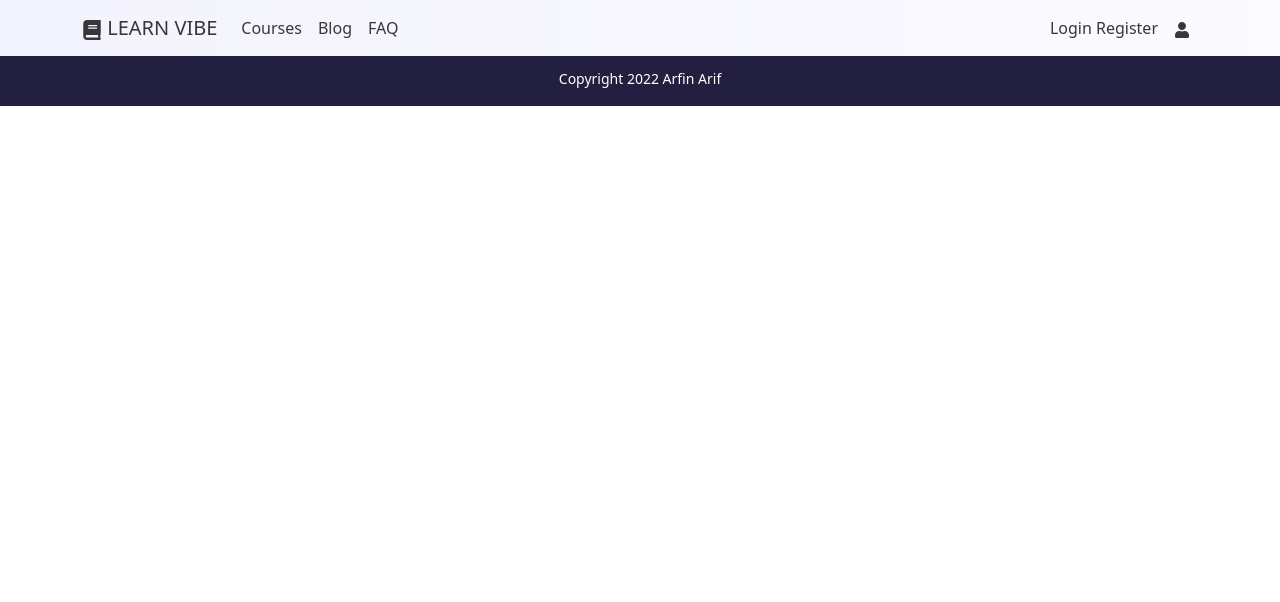
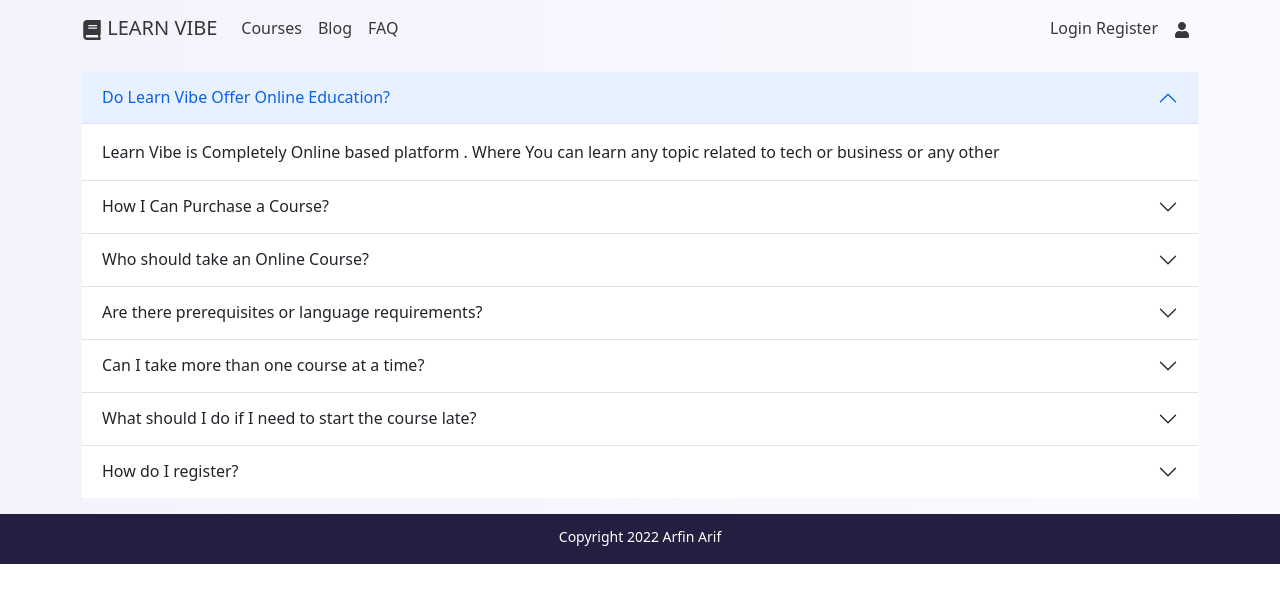
Before and after one commit to arfin-arif/learn-vibe, a React (Create React App) app: page /faq in a window 1280 px wide. Shown: the top 602 px of the page. Built offline with nearby package versions, Linux system fonts and the light colour scheme; no server answers.

Commit message:
faq page added

```diff
--- a/src/Pages/FAQ/FAQ.js
+++ b/src/Pages/FAQ/FAQ.js
@@ -1,8 +1,60 @@
 import React from 'react';
+import { Accordion } from 'react-bootstrap';
+import { Link } from 'react-router-dom';
 
 const FAQ = () => {
     return (
-        <div></div>
+        <div className="container pt-3 pb-3">
+            <Accordion defaultActiveKey="0" flush>
+                <Accordion.Item eventKey="0">
+                    <Accordion.Header>Do Learn Vibe Offer Online Education?</Accordion.Header>
+                    <Accordion.Body>
+                        Learn Vibe is Completely Online based platform . Where You can learn any topic related to tech or business or any other
+                    </Accordion.Body>
+                </Accordion.Item>
+                <Accordion.Item eventKey="1">
+                    <Accordion.Header>How I Can Purchase a Course?</Accordion.Header>
+                    <Accordion.Body>
+                        To Buy a course visit our <strong><Link to='/courses'>Courses</Link></strong> Page where you will find every courses that we are offering now.
+                    </Accordion.Body>
+                </Accordion.Item>
+                <Accordion.Item eventKey="2">
+                    <Accordion.Header>Who should take an Online Course?</Accordion.Header>
+                    <Accordion.Body>
+                        Students join our online courses for a variety of reasons and come from diverse backgrounds, professions, and age groups. With online courses, you can
+                        <li>  Advance your skill-set or begin a career change.</li>
+                        <li>Take the next step in your formal education.</li>
+                        <li> Ease the transition before entering a full-time academic program.</li>
+                        <li>Enjoy learning a new topic.</li>
+                    </Accordion.Body>
+                </Accordion.Item>
+                <Accordion.Item eventKey="3">
+                    <Accordion.Header>Are there prerequisites or language requirements?</Accordion.Header>
+                    <Accordion.Body>
+                        There are no prerequisites. Our courses are open to students of all backgrounds who are 18 years of age and older.
+                        All courses are conducted in English and Bengali.
+                    </Accordion.Body>
+                </Accordion.Item>
+                <Accordion.Item eventKey="4">
+                    <Accordion.Header> Can I take more than one course at a time?</Accordion.Header>
+                    <Accordion.Body>
+                        If you are new to online learning, we recommend that you begin with one course. As our courses are offered frequently throughout the year, you can always come back and continue your studies with one or more topics.
+                    </Accordion.Body>
+                </Accordion.Item>
+                <Accordion.Item eventKey="5">
+                    <Accordion.Header> What should I do if I need to start the course late?</Accordion.Header>
+                    <Accordion.Body>
+                        It is recommended that you begin your course promptly. If you do need to start the course a few days late, contact your instructor as soon as possible after the course has opened to discuss your options.
+                    </Accordion.Body>
+                </Accordion.Item>
+                <Accordion.Item eventKey="6">
+                    <Accordion.Header> How do I register?</Accordion.Header>
+                    <Accordion.Body>
+                        Registration is available on our website. Just follow the <strong><Link to='/register'>Registration Page</Link></strong>
+                    </Accordion.Body>
+                </Accordion.Item>
+            </Accordion>
+        </div>
     );
 };
 
```
